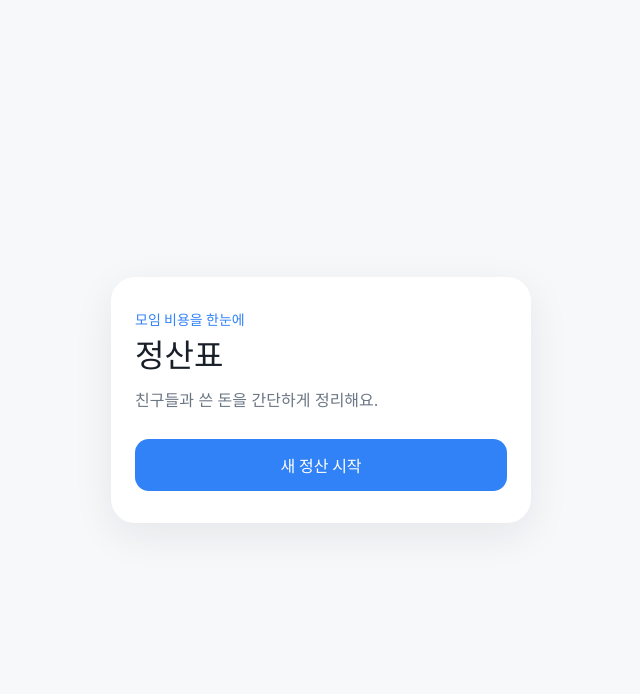
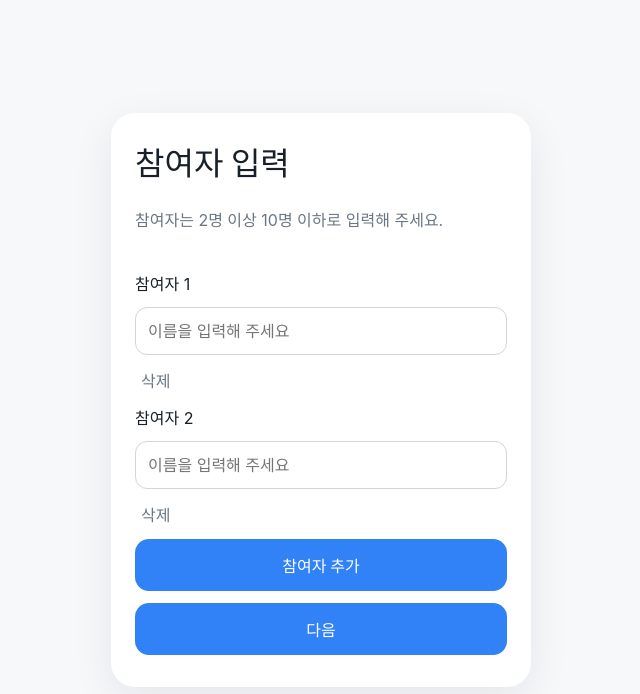
Before and after one commit to Alioth-91/app-in-toss, a React (Vite) app in the folder settlement-table/: page / in a window 1280 px wide. Both pictures are taken after a click on the button "새 정산 시작". Shown: the top 694 px of the page, without its empty margins (319-959 px from the left). Built offline with nearby package versions, Linux system fonts and the light colour scheme; what @toss/tds-mobile-ait would draw is missing.

Commit message:
feat: 참여자 제출 화면 추가

```diff
--- a/settlement-table/src/App.tsx
+++ b/settlement-table/src/App.tsx
@@ -1,11 +1,59 @@
+import { useState } from "react";
+
+import { ParticipantForm } from "./components/ParticipantForm";
+import type { Participant } from "./features/settlement/settlement";
+
+type AppScreen = "welcome" | "participants" | "participant-complete";
+
 export default function App() {
+  const [screen, setScreen] = useState<AppScreen>("welcome");
+  const [participants, setParticipants] = useState<Participant[]>([]);
+
+  const handleComplete = (nextParticipants: Participant[]) => {
+    setParticipants(nextParticipants);
+    setScreen("participant-complete");
+  };
+
+  if (screen === "participant-complete") {
+    return (
+      <main className="app-shell">
+        <section className="welcome-card" aria-labelledby="complete-title">
+          <p className="eyebrow">참여자 입력 완료</p>
+          <h1 id="complete-title">참여자를 확인했어요</h1>
+          <p className="welcome-copy">총 {participants.length}명이에요.</p>
+          <ul>
+            {participants.map((participant) => (
+              <li key={participant.id}>{participant.name}</li>
+            ))}
+          </ul>
+        </section>
+      </main>
+    );
+  }
+
+  if (screen === "participants") {
+    return (
+      <main className="app-shell">
+        <section className="welcome-card" aria-labelledby="participant-title">
+          <ParticipantForm onComplete={handleComplete} />
+        </section>
+      </main>
+    );
+  }
+
   return (
     <main className="app-shell">
       <section className="welcome-card" aria-labelledby="app-title">
         <p className="eyebrow">모임 비용을 한눈에</p>
         <h1 id="app-title">정산표</h1>
         <p className="welcome-copy">친구들과 쓴 돈을 간단하게 정리해요.</p>
-        <button className="primary-button" type="button">
+        <button
+          className="primary-button"
+          type="button"
+          onClick={() => {
+            setScreen("participants");
+          }}
+        >
           새 정산 시작
         </button>
       </section>
--- /dev/null
+++ b/settlement-table/src/components/ParticipantForm.tsx
@@ -0,0 +1,139 @@
+import { useState } from "react";
+import { useFieldArray, useForm } from "react-hook-form";
+
+import type { Participant } from "../features/settlement/settlement";
+import { validateParticipants } from "../features/settlement/validateParticipants";
+
+const MIN_PARTICIPANTS = 2;
+const MAX_PARTICIPANTS = 10;
+
+type ParticipantFormValues = {
+  participants: Participant[];
+};
+
+type ParticipantFormProps = {
+  onComplete: (participants: Participant[]) => void;
+};
+
+function createBlankParticipant(): Participant {
+  return { id: crypto.randomUUID(), name: "" };
+}
+
+export function ParticipantForm({ onComplete }: ParticipantFormProps) {
+  const [formError, setFormError] = useState("");
+  const {
+    control,
+    getValues,
+    handleSubmit,
+    register,
+    formState: { errors },
+  } = useForm<ParticipantFormValues>({
+    defaultValues: {
+      participants: [createBlankParticipant(), createBlankParticipant()],
+    },
+    mode: "onBlur",
+    reValidateMode: "onBlur",
+  });
+  const { fields, append, remove } = useFieldArray({
+    control,
+    name: "participants",
+    keyName: "fieldKey",
+  });
+
+  const validateName = (index: number) => () => {
+    const path = `participants.${index}.name`;
+    const issue = validateParticipants(getValues("participants")).issues.find(
+      (candidate) => candidate.path === path,
+    );
+
+    return issue?.message ?? true;
+  };
+
+  const submit = (values: ParticipantFormValues) => {
+    const participants = values.participants.map((participant) => ({
+      ...participant,
+      name: participant.name.trim(),
+    }));
+    const issues = validateParticipants(participants).issues;
+
+    if (issues.length > 0) {
+      setFormError(
+        issues.find(({ path }) => path === "participants")?.message ??
+          "입력 내용을 확인해 주세요.",
+      );
+      return;
+    }
+
+    setFormError("");
+    onComplete(participants);
+  };
+
+  return (
+    <form className="participant-form" onSubmit={handleSubmit(submit)}>
+      <h1 id="participant-title">참여자 입력</h1>
+
+      <p className="welcome-copy">
+        참여자는 2명 이상 10명 이하로 입력해 주세요.
+      </p>
+
+      {formError ? (
+        <p className="form-error" role="alert">
+          {formError}
+        </p>
+      ) : null}
+
+      {fields.map((field, index) => {
+        const fieldName = `participants.${index}.name` as const;
+        const error = errors.participants?.[index]?.name;
+
+        return (
+          <div className="participant-row" key={field.fieldKey}>
+            <label htmlFor={fieldName}>참여자 {index + 1}</label>
+
+            <input
+              id={fieldName}
+              placeholder="이름을 입력해 주세요"
+              aria-invalid={Boolean(error)}
+              aria-describedby={error ? `${fieldName}-error` : undefined}
+              {...register(fieldName, { validate: validateName(index) })}
+            />
+
+            {error ? (
+              <p id={`${fieldName}-error`} className="field-error">
+                {error.message}
+              </p>
+            ) : null}
+
+            <button
+              type="button"
+              className="secondary-button"
+              disabled={fields.length <= MIN_PARTICIPANTS}
+              onClick={() => {
+                setFormError("");
+                remove(index);
+              }}
+            >
+              삭제
+            </button>
+          </div>
+        );
+      })}
+
+      <button
+        className="primary-button"
+        type="button"
+        disabled={fields.length >= MAX_PARTICIPANTS}
+        onClick={() => {
+          setFormError("");
+          append(createBlankParticipant());
+        }}
+      >
+        참여자 추가
+      </button>
+
+      <button className="primary-button" type="submit">
+        다음
+      </button>
+    </form>
+  );
+}
--- a/settlement-table/src/styles.css
+++ b/settlement-table/src/styles.css
@@ -81,3 +81,30 @@ h1 {
   outline: 3px solid rgb(49 130 246 / 35%);
   outline-offset: 3px;
 }
+
+.participant-form,
+.participant-row {
+  display: grid;
+  gap: 12px;
+}
+
+.participant-row input {
+  min-height: 48px;
+  padding: 0 12px;
+  border: 1px solid #d1d6db;
+  border-radius: 12px;
+}
+
+.secondary-button {
+  justify-self: start;
+  border: 0;
+  color: #6b7684;
+  background: transparent;
+}
+
+.form-error,
+.field-error {
+  margin: 0;
+  color: #d14343;
+  font-size: 13px;
+}
```
